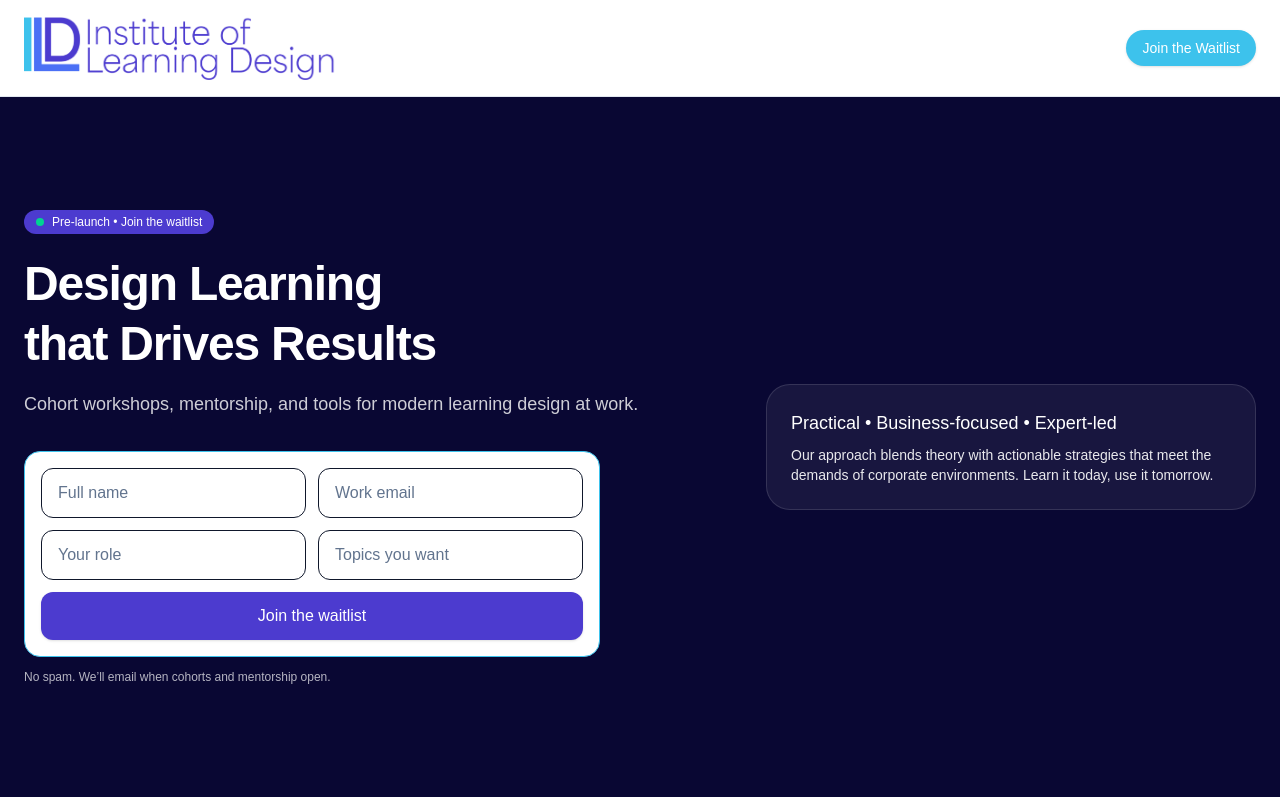
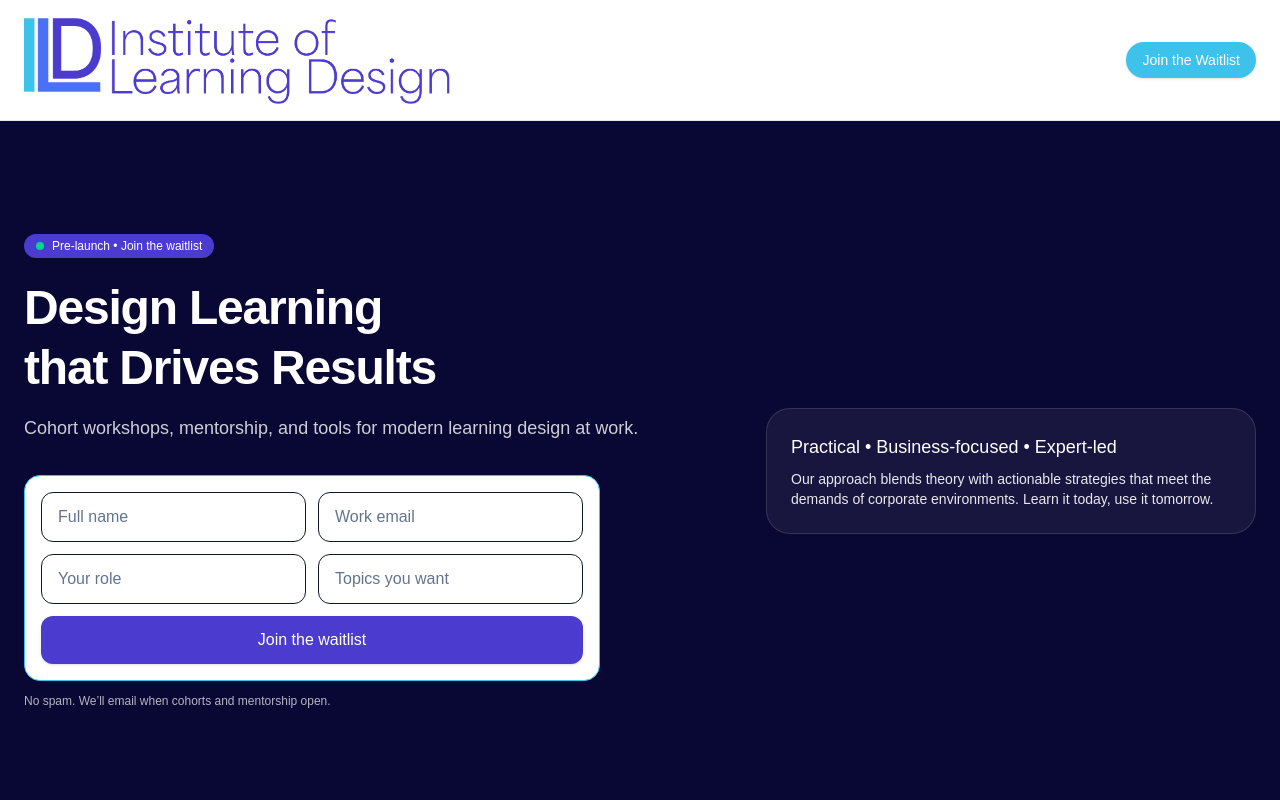
Before and after one commit to vickynkennedy-nyc/ILD, a Next.js app: page / in a window 1280 px wide. Shown: the top 800 px of the page. Built offline with nearby package versions, Linux system fonts and the light colour scheme.

Commit message:
Logo  update 3

```diff
--- a/app/page.tsx
+++ b/app/page.tsx
@@ -133,15 +133,15 @@ export default function Page() {
       <header className="w-full border-b border-slate-200 bg-white sticky top-0 z-50">
         <div className="mx-auto max-w-7xl px-6 py-4 flex items-center justify-between">
           <Link href="/" className="flex items-center gap-2">
-        <Image
-           src="/ILD.png"
-           alt="ILD Logo"
-           width={300}          // intrinsic; not what controls the on-screen size
-           height={120}
-           className="h-25 w-auto sm:h-14 md:h-16"   // <- controls rendered size
-           priority
-          />
-          </Link>
+  <Image
+    src="/ILD.png"            // or /ILD.svg
+    alt="ILD Logo"
+    width={600}               // intrinsic, not the on-screen size
+    height={200}
+    className="h-[72px] w-auto md:h-[88px] shrink-0"
+    priority
+  />
+</Link>
           <a
             href="#waitlist"
             className="inline-flex items-center rounded-full px-4 py-2 text-white text-sm font-medium shadow-sm hover:opacity-90"
```
Also changed, not shown: public/ILD.svg (deleted).
